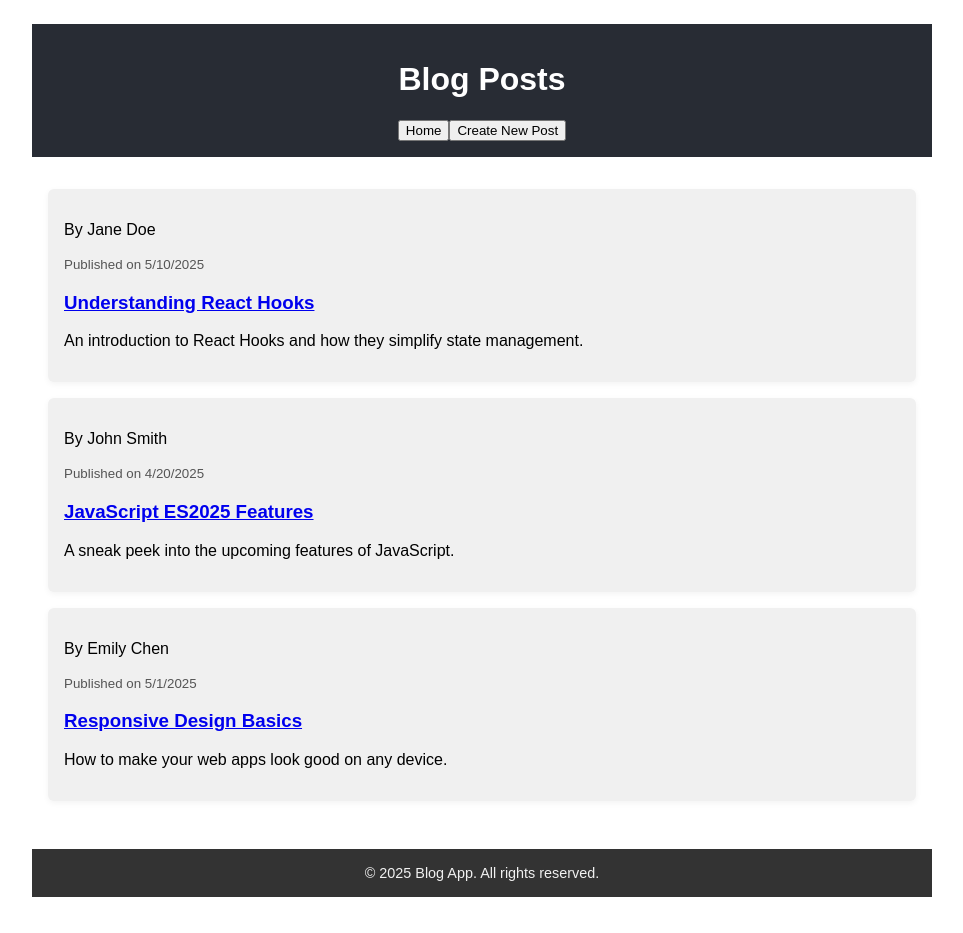
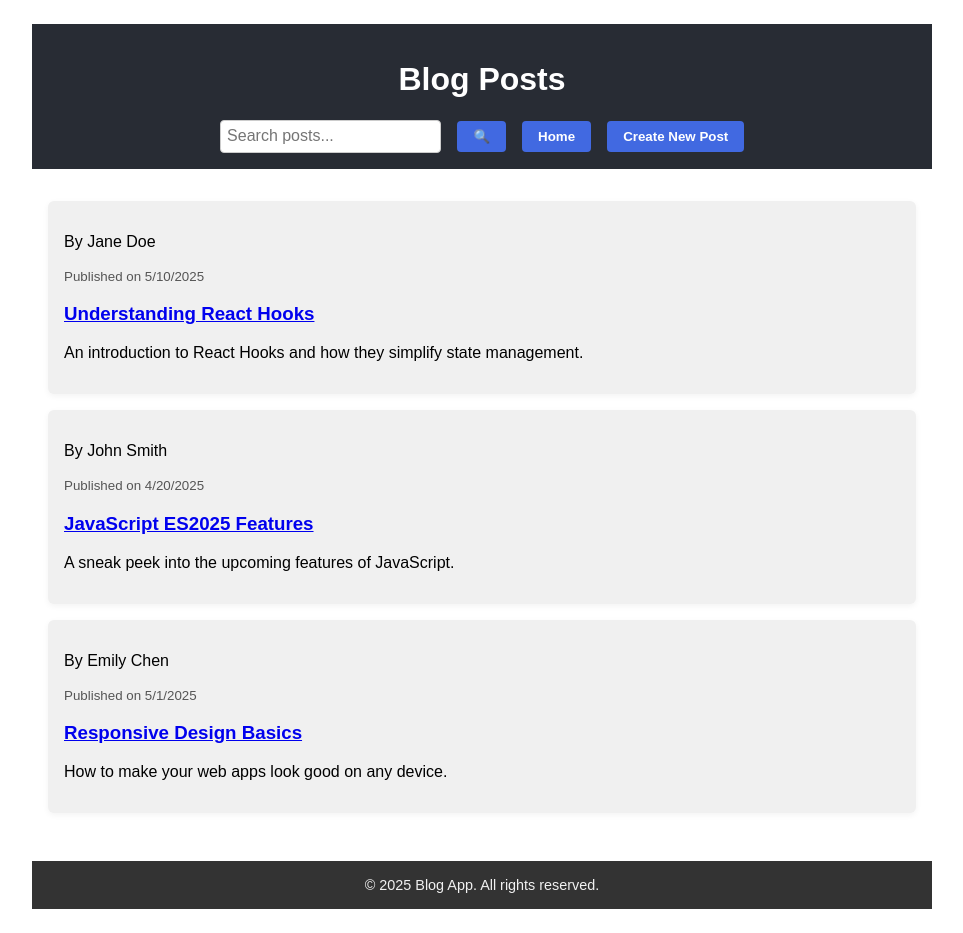
Before and after one commit to A-ManiMekhala/blog_list, a React (Create React App) app: page / in a window 1280 px wide. Shown: the whole page, without its empty margins (158-1121 px from the left). Built offline with nearby package versions, Linux system fonts and the light colour scheme.

Commit message:
Implement Search Functionality

```diff
--- a/src/App.css
+++ b/src/App.css
@@ -267,3 +267,28 @@ button:hover {
     font-size: 1.5rem;
   }
 }
+
+.search-input {
+  padding: 0.4rem;
+  font-size: 1rem;
+  border: 1px solid #ccc;
+  border-radius: 4px;
+}
+
+.search-btn {
+  background-color: #0066cc;
+  color: white;
+  border: none;
+  padding: 0.4rem 0.8rem;
+  border-radius: 4px;
+  cursor: pointer;
+  font-weight: bold;
+}
+
+.nav-buttons {
+  display: flex;
+  align-items: center;
+  gap: 1rem;
+  margin-top: 1rem;
+  justify-content: center;
+}
--- a/src/App.js
+++ b/src/App.js
@@ -149,6 +149,7 @@ import "./App.css";
 
 function App() {
   const [posts, setPosts] = useState(blogPostsData);
+  const [searchTerm, setSearchTerm] = useState("");
 
   const handleSavePost = (post, isEditing) => {
     if (isEditing) {
@@ -162,10 +163,35 @@ function App() {
     setPosts(posts.filter((p) => p.id !== id));
   };
 
+  const filteredPosts = posts.filter((post) => {
+    const term = searchTerm.toLowerCase();
+    return (
+      post.title.toLowerCase().includes(term) ||
+      post.summary?.toLowerCase().includes(term) ||
+      post.content?.toLowerCase().includes(term)
+    );
+  });
+
+  function highlightText(text, search) {
+    if (!search) return text;
+    const regex = new RegExp(`(${search})`, "gi");
+    return text.replace(regex, "<mark>$1</mark>");
+  }
+
   return (
     <div className="App">
       <header className="App-header">
         <h1>Blog Posts</h1>
+
+        <div className="nav-buttons">
+          <input
+            type="text"
+            placeholder="Search posts..."
+            value={searchTerm}
+            onChange={(e) => setSearchTerm(e.target.value)}
+            className="search-input"
+          />
+          <button className="search-btn">🔍</button>
 
           <Link to="/">
             <button className="home-btn">Home</button>
@@ -174,6 +200,7 @@ function App() {
           <Link to="/create">
             <button className="create-btn">Create New Post</button>
           </Link>
+        </div>
       </header>
 
       <Routes>
@@ -187,10 +214,24 @@ function App() {
                   <small>
                     Published on {new Date(post.date).toLocaleDateString()}
                   </small>
-                  <h3>
+                  {/* <h3>
                     <Link to={`/post/${post.id}`}>{post.title}</Link>
                   </h3>
-                  <p>{post.summary}</p>
+                  <p>{post.summary}</p> */}
+                  <h3>
+                    <Link to={`/post/${post.id}`}>
+                      <span
+                        dangerouslySetInnerHTML={{
+                          __html: highlightText(post.title, searchTerm),
+                        }}
+                      />
+                    </Link>
+                  </h3>
+                  <p
+                    dangerouslySetInnerHTML={{
+                      __html: highlightText(post.summary, searchTerm),
+                    }}
+                  />
                 </article>
               ))}
             </main>
```
Lines whose indentation alone changed are shown as unchanged.
